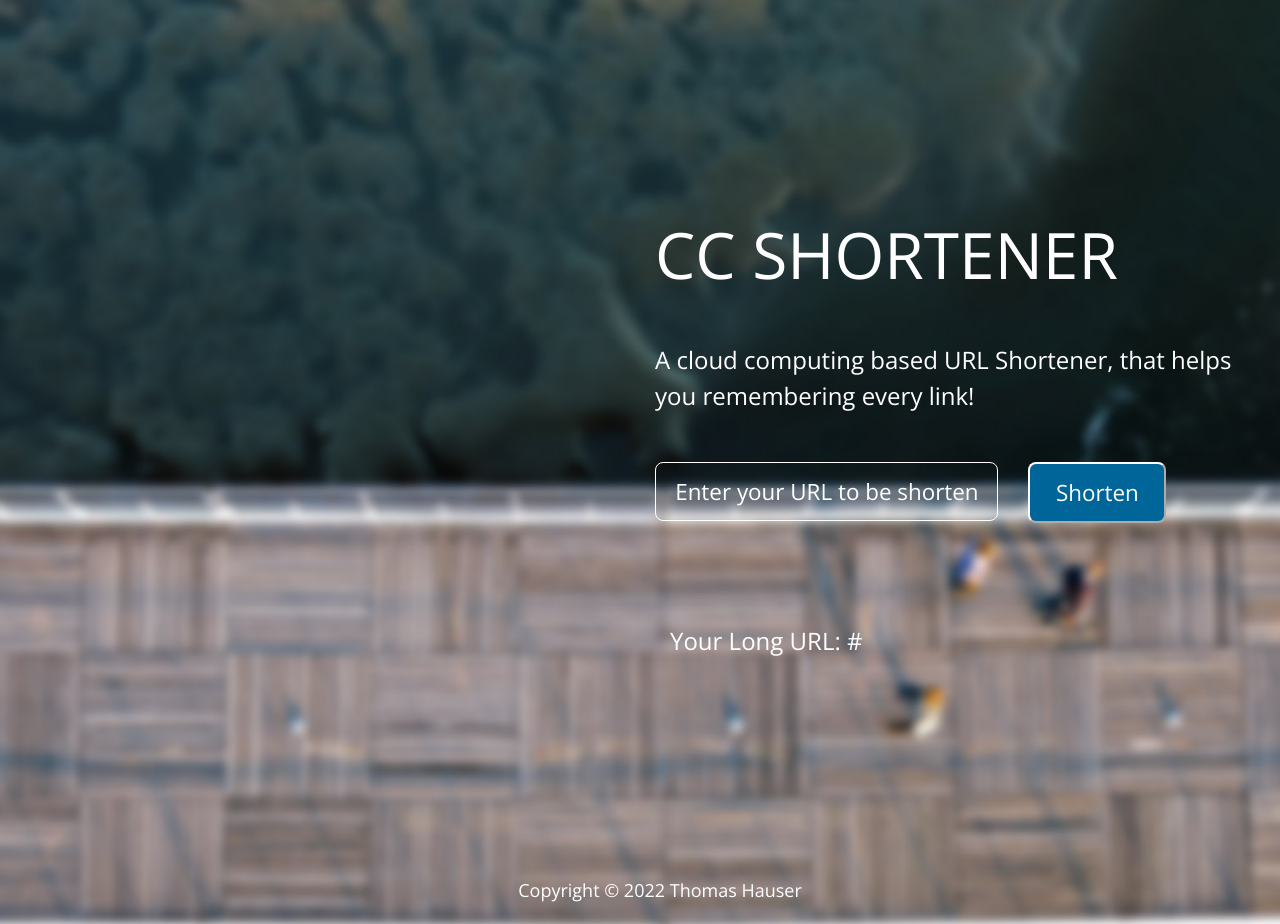
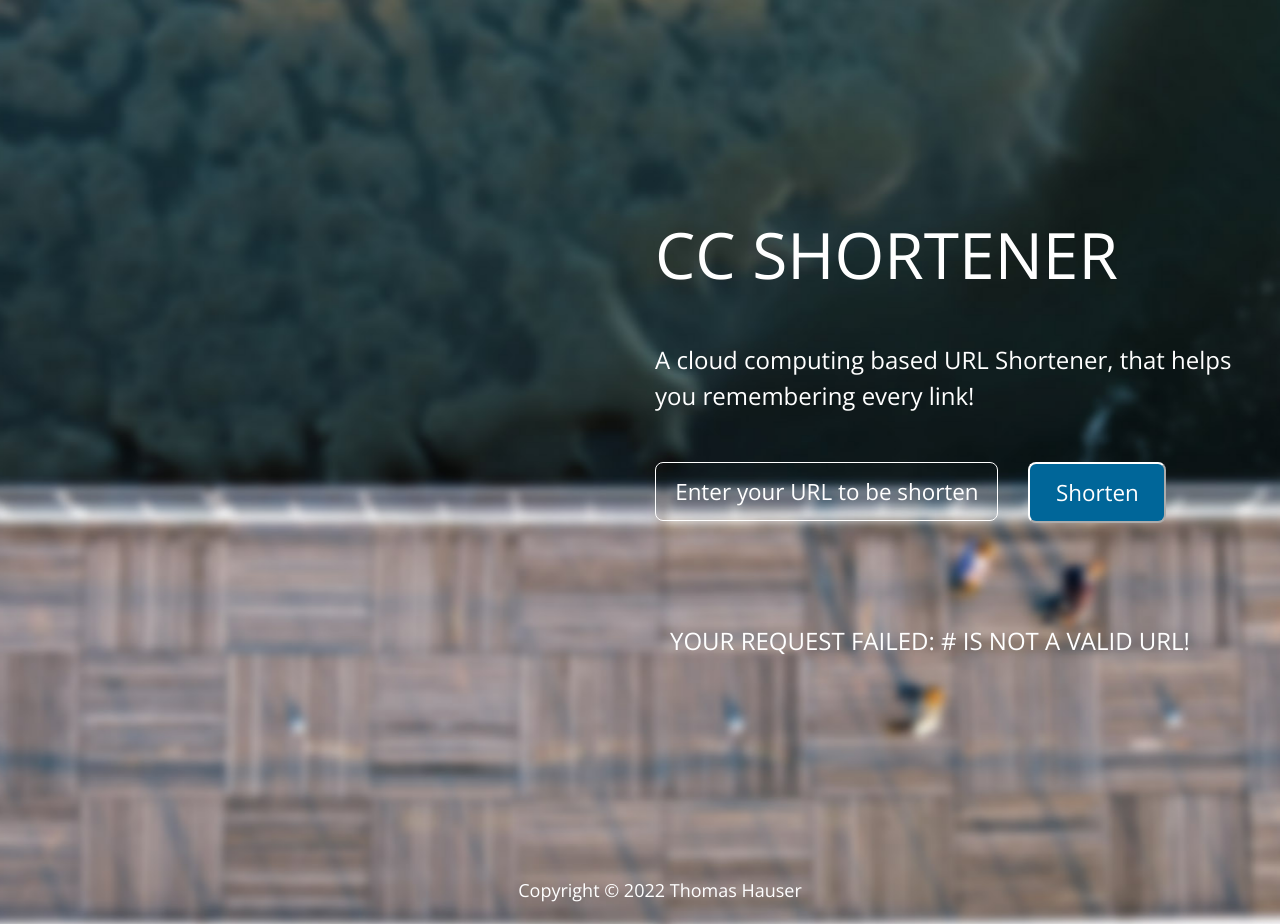
Before and after one commit to Cykalele/WebAppShortener, a Flask app: template templates/index.html in a window 1280 px wide. Run offline with Flask 2, Linux system fonts and the light colour scheme; the template is opened without the code that fills it: most values are stand-ins (such as "Sample title", 1, 10 or a date in 2020); some libraries are stand-ins or nearby versions.

Commit message:
changed console layout

```diff
--- a/app.py
+++ b/app.py
@@ -22,12 +22,19 @@ def send_form():
     HTTP_LOGIC_APP = "https://prod-02.northcentralus.logic.azure.com:443/workflows/472d520b360c4f8e8a0bb6f0ed0af76f/triggers/request/paths/invoke?api-version=2016-10-01&sp=%2Ftriggers%2Frequest%2Frun&sv=1.0&sig=UQ76AMjGyzFqjZHTlIUybvYqDZMKJQnozAnDexjUXvY"
     sent_request = requests.post(HTTP_LOGIC_APP, json={"long_url": long_url, "id": id})
     str_id = f'{id}'
-    print("OUTGOING-- " + str_id+ " --" + long_url)
-    print(sent_request.status_code)
-    print(sent_request.text)
-    return render_template('index.html', mylong_url=sent_request.text)
+    response_body = sent_request.json()
+    requested_long_url = response_body['long_url']
+    if (id == response_body['id']):
+        print("---------------------")
+        print("INCOME: IDs are equal")
+        print("URL: " + requested_long_url)
+        print("---------------------")
+        return render_template('index.html', mylong_url=requested_long_url)
+    else:
+        return render_template('index.html')
 
 
+'''
 @app.route("/api/receive", methods=['POST'])
 def receive_response():
     if request.method == "POST":
@@ -42,7 +49,6 @@ def receive_response():
         return "ACCESS NOT ALLOWED"
     return "ACCESS NOT ALLOWED"
 
-'''
 @app.route("/api/receive/", methods=['POST'])
 def receive_response():
     if request.method == "POST":
--- a/templates/index.html
+++ b/templates/index.html
@@ -52,7 +52,7 @@
 					{% if mylong_url %}
 					<div class="container">
 
-						<P class="mb-5">Your Long URL: {{ mylong_url }}</P>
+						<P class="mb-5">YOUR REQUEST FAILED: {{ mylong_url }} IS NOT A VALID URL!</P>
 
 					</div>
 					{% endif %}
```
